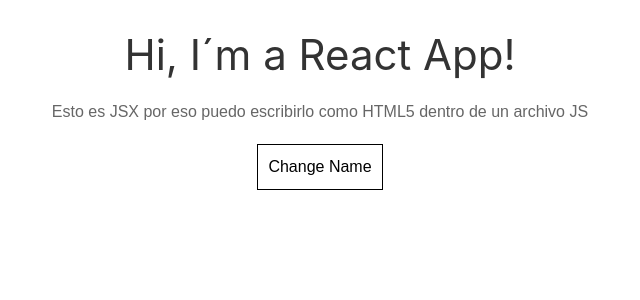
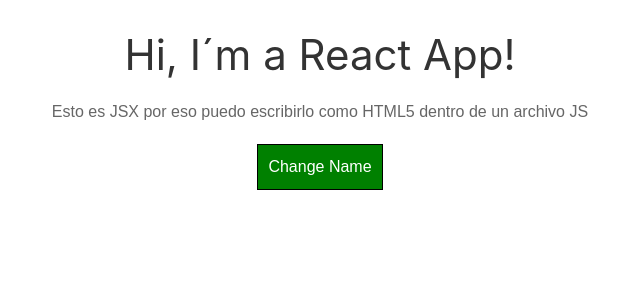
Before and after one commit to marting1777/first-react-app, a React (Create React App) app: page / in a window 1280 px wide. Shown: the top 300 px of the page, without its empty margins (320-960 px from the left). Built offline with nearby package versions, Linux system fonts and the light colour scheme.

Commit message:
Dynamic styles

```diff
--- a/src/App.css
+++ b/src/App.css
@@ -18,3 +18,11 @@
 	width: 80%;
 	padding: 10px;
 }
+
+.red {
+	color: red;
+}
+
+.bold {
+	font-weight: bold;
+}
--- a/src/App.js
+++ b/src/App.js
@@ -43,7 +43,8 @@
 
   render() {
     const style = {
-      backgroundColor: 'white',
+      backgroundColor: 'green',
+      color: '#fff',
       font: 'inherit',
       border: '1px solid #000',
       padding: '10px',
@@ -65,13 +66,22 @@
           })}
         </div>
       );
+
+      style.backgroundColor = 'red';
     }
 
+    const classes = [];
+    if (this.state.persons.length <= 2) {
+      classes.push('red');
+    }
+    if (this.state.persons.length <= 1) {
+      classes.push('bold');
+    }
 
     return (
       <div className="App">
         <h1>Hi, I´m a React App!</h1>
-        <p>Esto es JSX por eso puedo escribirlo como HTML5 dentro de un archivo JS</p>
+        <p className={classes.join(' ')}>Esto es JSX por eso puedo escribirlo como HTML5 dentro de un archivo JS</p>
         <button
           style={style}
           onClick={this.togglePersonsHandler}>Change Name</button>
```
